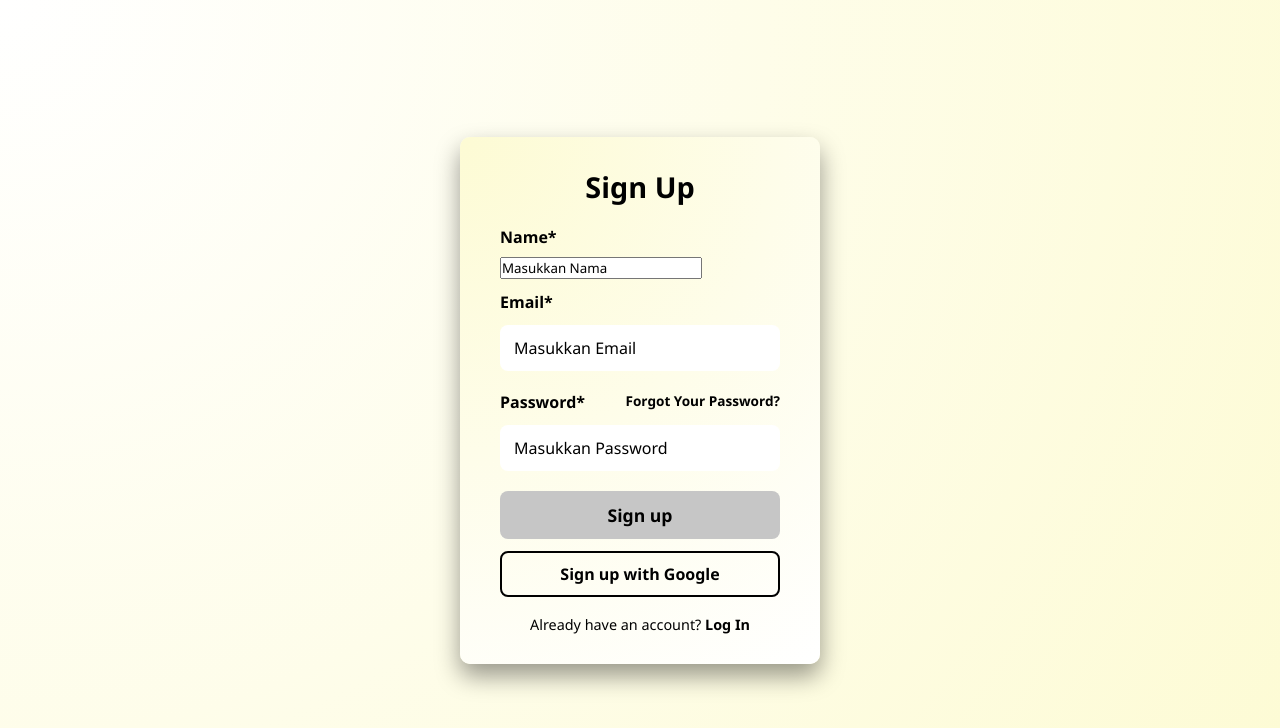
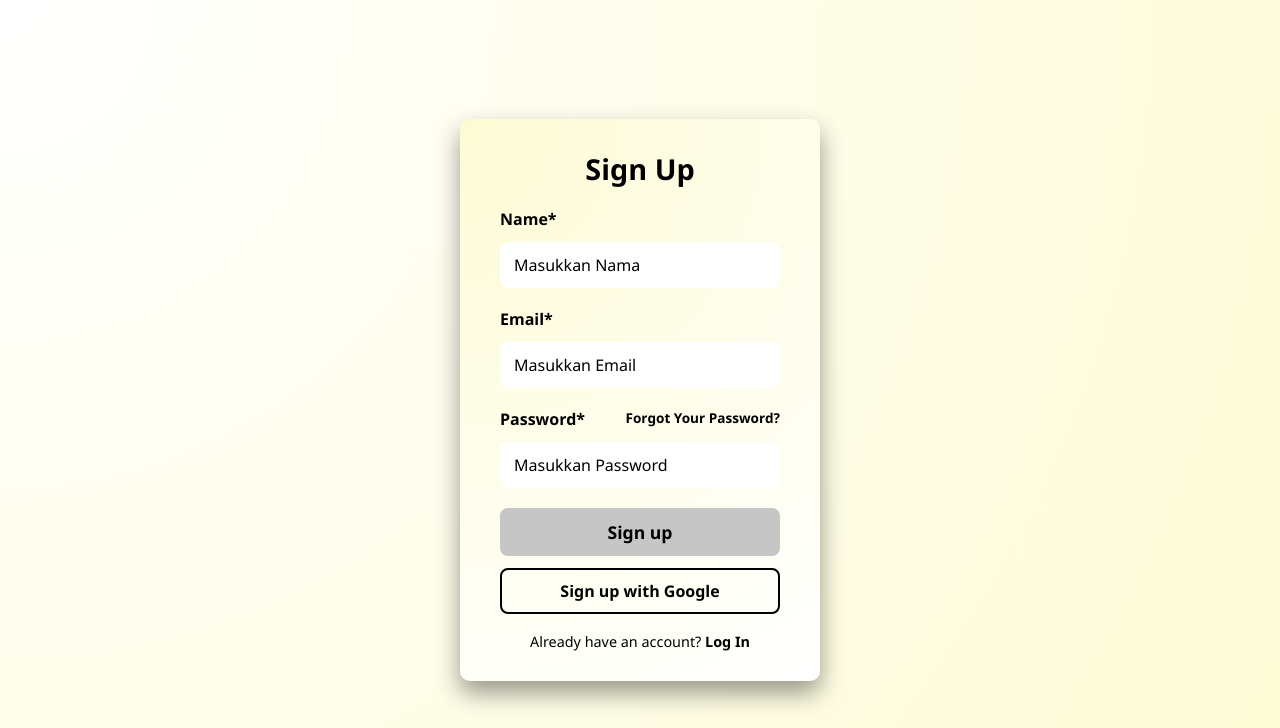
Before and after one commit to naiaero/web, a PHP site: page /signup.php in a window 1280 px wide. Shown: the top 728 px of the page. Run offline with PHP 8.4, Linux system fonts and the light colour scheme.

Commit message:
perbaiki sign up

```diff
--- a/assets/css/signup.css
+++ b/assets/css/signup.css
@@ -60,9 +60,7 @@ body {
     text-decoration: underline;
 }
 
-.login-form input[type="Name"],
-.login-form input[type="email"],
-.login-form input[type="password"] {
+.login-form input {
     width: 100%;
     padding: 12px 14px;
     font-size: 1rem;
--- a/proses-signup.php
+++ b/proses-signup.php
@@ -6,13 +6,14 @@ if ($_SERVER['REQUEST_METHOD'] == 'POST') {
     $nama = htmlspecialchars($_POST['Name']);
     $email = htmlspecialchars($_POST['email']);
     $password = password_hash($_POST['password'], PASSWORD_DEFAULT);
+    $role = 'pelanggan';
 
     if (empty($nama) || empty($email) || empty($_POST['password'])) {
         echo "Error: Semua field harus diisi! <a href='index.html'>Kembali</a>";
     }  else {
-        $query = "INSERT INTO users (nama, email, password) VALUES (?, ?, ?)";
+        $query = "INSERT INTO users (nama, email, password, role) VALUES (?, ?, ?, ?)";
         $stmt = $koneksi->prepare($query);
-        $stmt->bind_param("sss", $nama, $email, $password);
+        $stmt->bind_param("ssss", $nama, $email, $password, $role);
 
         if ($stmt->execute()) {
             echo "<script>alert('Registrasi Berhasil!'); window.location.href = 'login.php';</script>";
--- a/script.js
+++ b/script.js
@@ -51,17 +51,14 @@ function validasiForm() {
         return false;
     }
 
-    if (password.length < 6) {
-        alert("Password minimal harus 6 karakter!");
+    const emailPattern = /^[^\s@]+@[^\s@]+\.[^\s@]+$/;
+    if (!emailPattern.test(email)) {
+        alert("Format email tidak valid! (contoh: nama@domain.com)");
         return false;
     }
 
-    if(email.indexOf("@") === -1) {
-        alert("Format email tidak valid!");
-        return false;
-    }
-    if(email.indexOf(".") === -1) {
-        alert("Format email tidak valid!");
+    if (password.length < 6) {
+        alert("Password minimal harus 6 karakter!");
         return false;
     }
 
--- a/signup.php
+++ b/signup.php
@@ -15,10 +15,7 @@
             <label for="email">Email*</label>
             <input type="email" id="email" name="email" placeholder="Masukkan Email" required>
 
-            <label for="password">
-                Password*
-                <a href="#" class="forgot-password">Forgot Your Password?</a>
-            </label>
+            <label for="password">Password*<a href="#" class="forgot-password">Forgot Your Password?</a></label>
             <input type="password" id="password" name="password" placeholder="Masukkan Password" required>
 
             <button type="submit" class="btn-login">Sign up</button>
@@ -27,5 +24,7 @@
             <p style="color: #000000;" class="signup-text">Already have an account? <a href="login.php">Log In</a></p>
         </form>
     </div>
+
+    <script src="script.js"></script>
 </body>
 </html>
```
